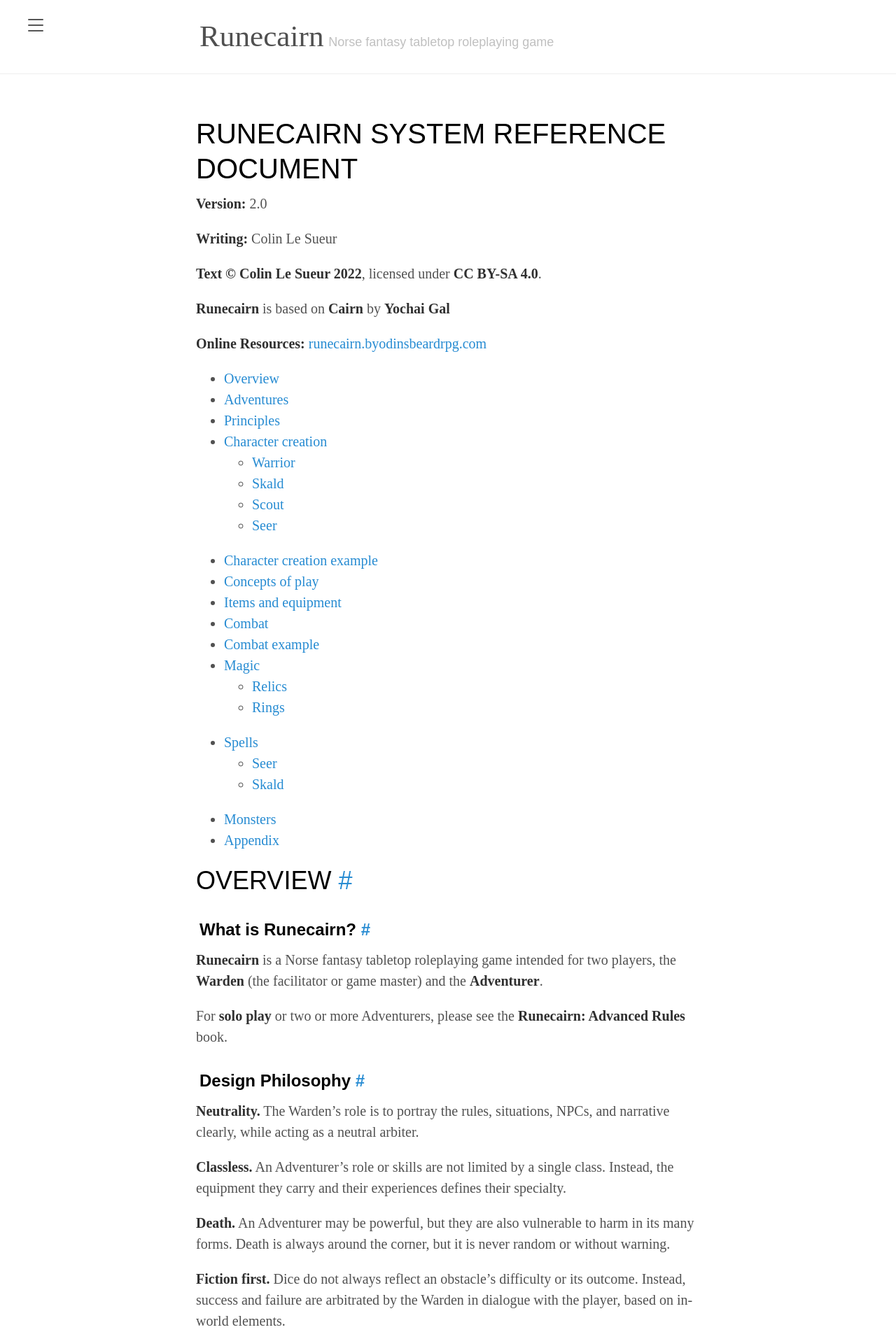
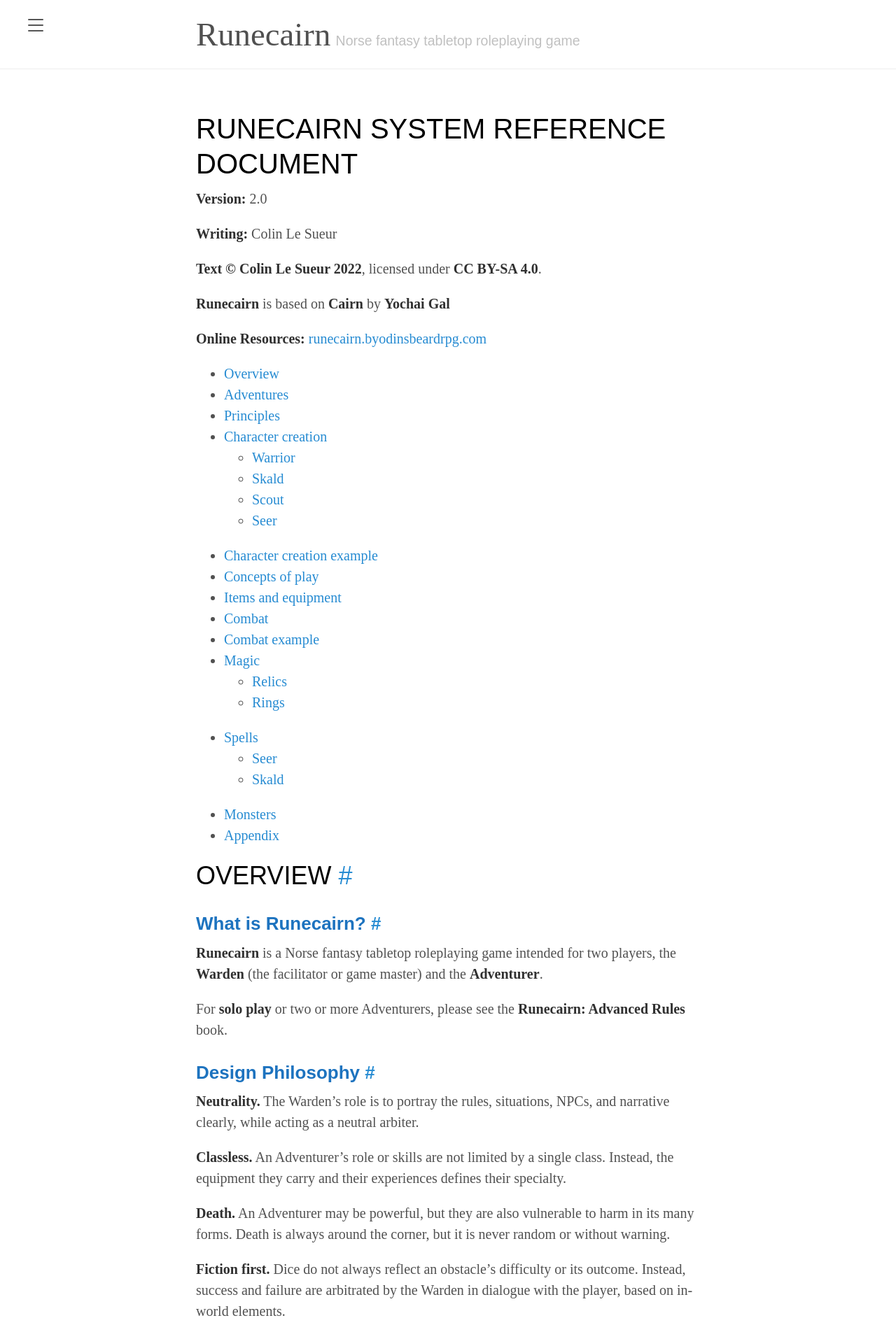
Before and after one commit to byodinsbeardrpg/byodinsbeardrpg.github.io, a Jekyll site: the page built from srd.md, in a window 1280 px wide. Shown: the top 1914 px of the page at 70% size. Built offline with Jekyll 4.4.1, drawn with Linux system fonts in a browser that asks for light colours; some web fonts are replaced.

Commit message:
Tweak h3

```diff
--- a/public/css/lanyon.css
+++ b/public/css/lanyon.css
@@ -49,13 +49,7 @@
   font-family: "gandur-new", sans-serif;
   font-weight: 700;
   color: #1D73BF;
-  font-size: 24px;
-}
-
-h3 {
-  color: #000000;
-  padding-left: 5px;
-  line-height: 1.5;
+  font-size: 26px;
 }
 
 h2 {
```
